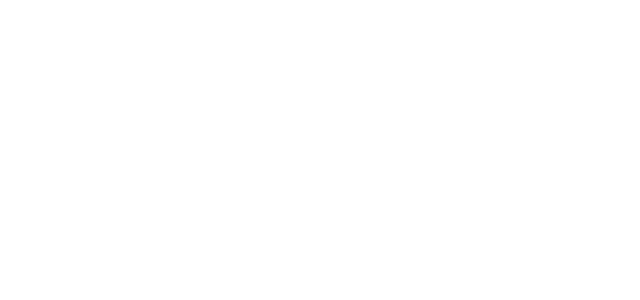
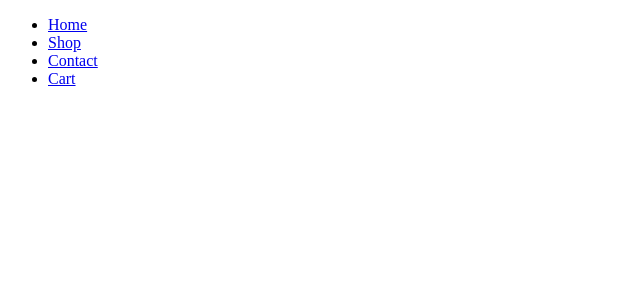
Before and after one commit to chelseaslade/final-sprint-2024, a React (Create React App) app: page / in a window 1280 px wide. Shown: the top 300 px of the page, without its empty margins (0-640 px from the left). Built offline with nearby package versions, Linux system fonts and the light colour scheme.

Commit message:
Added Router with page links (framework only)

```diff
--- a/package.json
+++ b/package.json
@@ -12,8 +12,8 @@
     "web-vitals": "^2.1.4"
   },
   "scripts": {
-    "start": "react-scripts start",
-    "build": "react-scripts build",
+    "start": "export SET NODE_OPTIONS=--openssl-legacy-provider && react-scripts start",
+    "build": "export SET NODE_OPTIONS=--openssl-legacy-provider && react-scripts build",
     "test": "react-scripts test",
     "eject": "react-scripts eject"
   },
--- a/src/App.js
+++ b/src/App.js
@@ -2,9 +2,20 @@
 //Final Sprint August 2024
 
 import "./App.css";
+import React from "react";
+import { Routes, Route } from "react-router-dom";
+import Home from "./pages/Home.js";
+import Layout from "./pages/Layout.js";
 
-function App() {
-  return <div className="App"></div>;
-}
+const App = () => {
+  return (
+    <>
+      <Routes>
+        <Route path="/" element={<Layout />} />
+        <Route path="/products" element={<Home />} />
+      </Routes>
+    </>
+  );
+};
 
 export default App;
--- a/src/index.js
+++ b/src/index.js
@@ -1,17 +1,13 @@
-import React from 'react';
-import ReactDOM from 'react-dom/client';
-import './index.css';
-import App from './App';
-import reportWebVitals from './reportWebVitals';
+import React from "react";
+import ReactDOM from "react-dom/client";
+import App from "./App";
+import { BrowserRouter } from "react-router-dom";
 
-const root = ReactDOM.createRoot(document.getElementById('root'));
+const root = ReactDOM.createRoot(document.getElementById("root"));
 root.render(
   <React.StrictMode>
-    <App />
+    <BrowserRouter>
+      <App />
+    </BrowserRouter>
   </React.StrictMode>
 );
-
-// If you want to start measuring performance in your app, pass a function
-// to log results (for example: reportWebVitals(console.log))
-// or send to an analytics endpoint. Learn more: https://bit.ly/CRA-vitals
-reportWebVitals();
--- /dev/null
+++ b/src/pages/Home.js
@@ -0,0 +1,7 @@
+import React from "react";
+
+const Home = () => {
+  return <h1>Home</h1>;
+};
+
+export default Home;
--- /dev/null
+++ b/src/pages/Layout.js
@@ -0,0 +1,29 @@
+import { Outlet, Link } from "react-router-dom";
+import React from "react";
+
+const Layout = () => {
+  return (
+    <>
+      <nav>
+        <ul>
+          <li>
+            <Link to="/">Home</Link>
+          </li>
+          <li>
+            <Link to="/Shop">Shop</Link>
+          </li>
+          <li>
+            <Link to="/Contact">Contact</Link>
+          </li>
+          <li>
+            <Link to="/Cart">Cart</Link>
+          </li>
+        </ul>
+      </nav>
+
+      <Outlet />
+    </>
+  );
+};
+
+export default Layout;
```
Also changed, not shown: src/pages/Cart.js (added), src/pages/Contact.js (added), src/pages/ProductDet.js (added), src/pages/Shop.js (added).
